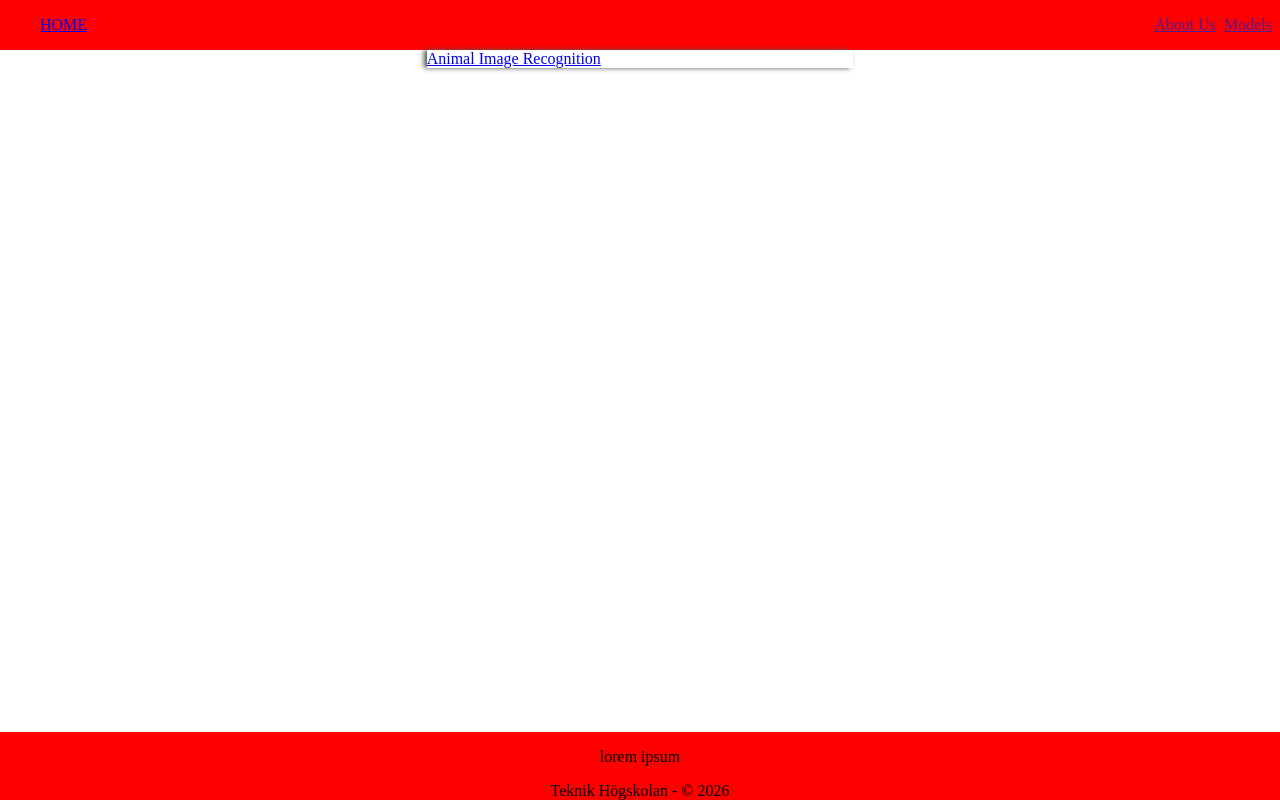
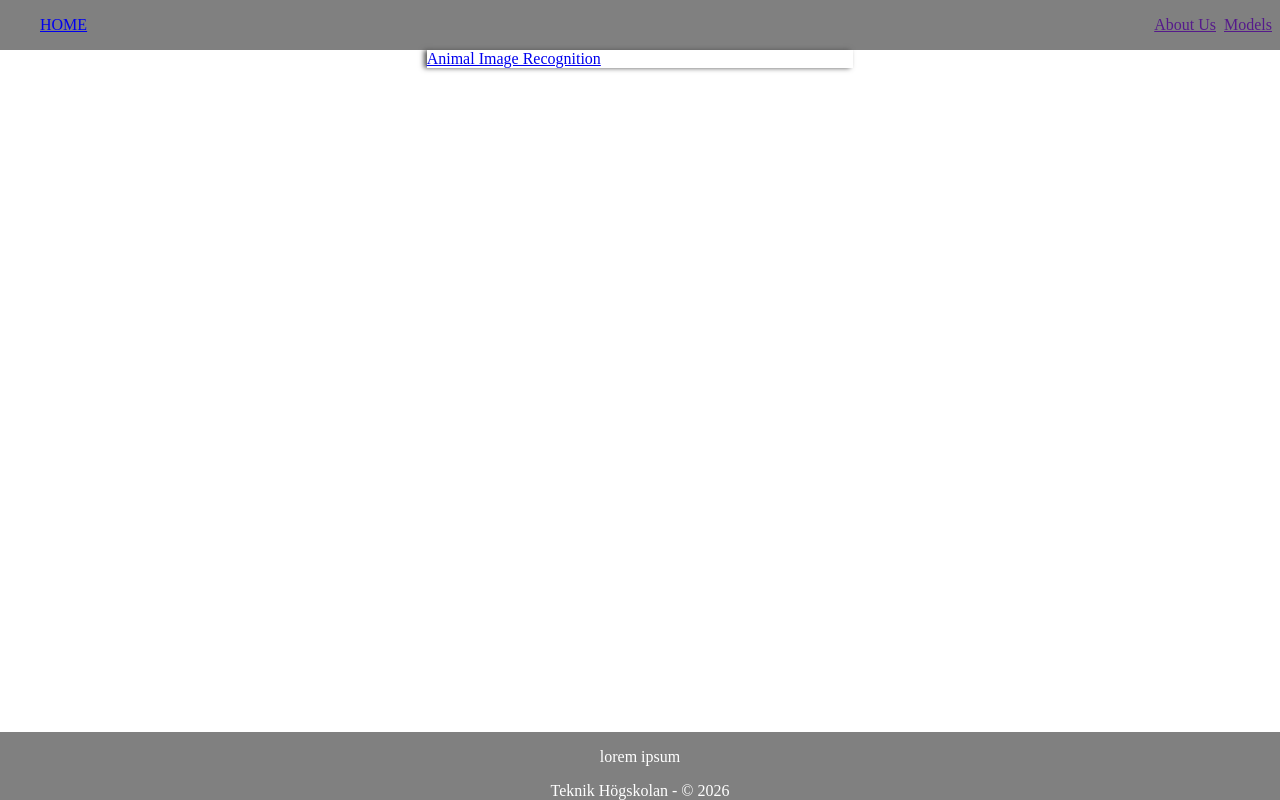
Before and after one commit to Maskininlarning-Grupp-2/Bildigenk-nning, a Flask app: page / in a window 1280 px wide. Run offline with Flask 3, Linux system fonts and the light colour scheme.

Commit message:
footer position fix

```diff
--- a/website/static/styles.css
+++ b/website/static/styles.css
@@ -1,6 +1,7 @@
 
 :root {
-    --bg-color: red;
+    --bg-color: gray;
+    --text-color-comp: white;
 }
 
 /* MAIN PAGE */
@@ -45,6 +46,7 @@ body {
     grid-row-start: 3;
 }
 
+
 #preview {
     display: none;
 }
@@ -52,6 +54,7 @@ body {
 /* NAVBAR */
 header {
     background-color: var(--bg-color);
+    color: var(--text-color-comp);
 }
 
 ul {
@@ -73,6 +76,11 @@ nav ul {
 /* FOOTER */
 footer{
   background-color: var(--bg-color);
+  color: var(--text-color-comp);
+  position: fixed;
+  left: 0;
+  bottom: 0;
+  width: 100%;
 }
 
 footer p{
```
